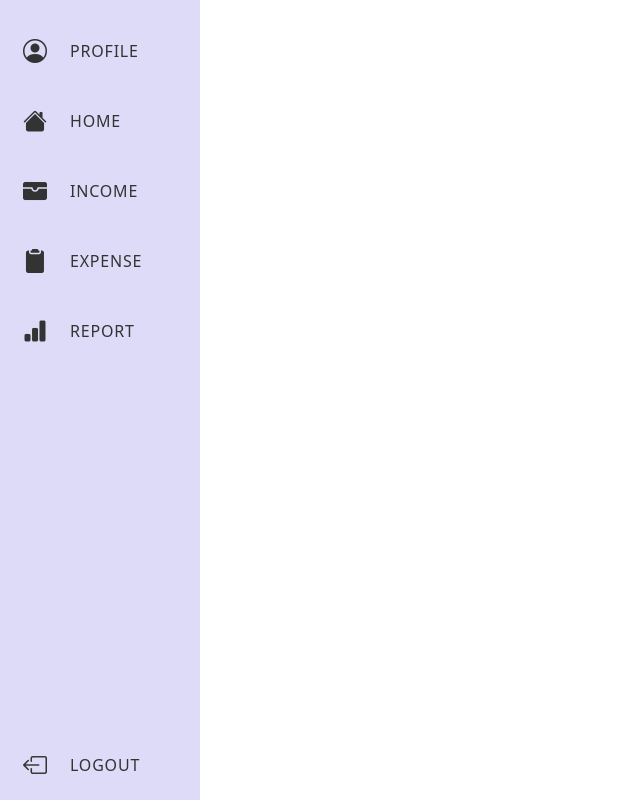
After one commit to tin-auppati/jubjai, a Flask app: page /all_incomes in a window 1280 px wide. The commit adds this page. Shown: the whole page, without its empty margins (0-640 px from the left). Run offline with Flask 3, Linux system fonts and the light colour scheme; parts of the project's set-up code (start-up, migrations or seed data) failed here and were passed over; some libraries are stand-ins or nearby versions.

Commit message:
fix sidebar

```diff
--- a/flask/app/static/css/homepage.css
+++ b/flask/app/static/css/homepage.css
@@ -15,7 +15,7 @@ body {
 }
 
 .sidebar:hover {
-    width: 250px;
+    width: 200px;
 }
 
 .sidebar ul {
--- a/flask/app/static/css/new_expense.css
+++ b/flask/app/static/css/new_expense.css
@@ -5,7 +5,7 @@ html {
 
 body {
   font-family: 'Montserrat', sans-serif;
-  background-color: #fbf6fc !;
+  background-color: #fbf6fc !important;
 }
 
 /* Sidebar styling */
@@ -22,7 +22,7 @@ body {
 }
 
 .sidebar:hover {
-  width: 250px;
+  width: 200px;
 }
 
 .sidebar ul {
--- a/flask/app/static/css/report.css
+++ b/flask/app/static/css/new_incomes.css
@@ -1,5 +1,6 @@
 body {
-    background-color: #fbf6fc !important;
+    background-color: #f7f4fa;
+    font-family: 'Montserrat', sans-serif;
 }
 
 /* Sidebar styling */
@@ -11,11 +12,10 @@ body {
     background: #dddbf8;
     overflow: hidden;
     transition: 0.5s;
-    z-index: 1000;
 }
 
 .sidebar:hover {
-    width: 250px;
+    width: 200px;
 }
 
 .sidebar ul {
--- a/flask/app/static/css/profile.css
+++ b/flask/app/static/css/profile.css
@@ -14,7 +14,7 @@ body {
 }
 
 .sidebar:hover {
-  width: 250px;
+  width: 200px;
 }
 
 .sidebar ul {
--- /dev/null
+++ b/flask/app/templates/all_incomes.html
@@ -0,0 +1,61 @@
+<!DOCTYPE html>
+<html lang="en">
+
+<head>
+  <meta charset="UTF-8">
+  <title>New Expense</title>
+  <!-- Bootstrap CSS -->
+  <link rel="stylesheet" href="https://cdn.jsdelivr.net/npm/bootstrap@5.3.0/dist/css/bootstrap.min.css">
+  <link rel="stylesheet"
+    href="https://cdn.jsdelivr.net/npm/bootstrap-select@1.14.0-beta3/dist/css/bootstrap-select.min.css">
+  <link rel="stylesheet" href="{{ url_for('static', filename='css/new_incomes.css') }}">
+  <link rel="stylesheet" href="https://cdn.jsdelivr.net/npm/bootstrap@5.3.0/dist/css/bootstrap.min.css">
+  <link rel="stylesheet" href="https://cdn.jsdelivr.net/npm/bootstrap-icons@1.11.3/font/bootstrap-icons.min.css">
+
+  <!-- Include Tesseract.js -->
+</head>
+
+<body>
+    <!-- Sidebar -->
+    <div class="sidebar">
+      <ul>
+          <li>
+              <a href="{{ url_for('users_profile') }}" title="Profile">
+                  <span class=icon><i class="bi bi-person-circle"></i></span>
+                  <span class="text">Profile</span>
+              </a>
+          </li>
+          <li>
+              <a href="{{ url_for('homepage') }}" title="Home">
+                  <span class=icon><i class="bi bi-house-fill"></i></span>
+                  <span class="text">Home</span>
+              </a>
+          </li>
+          <li>
+              <a href="{{ url_for('all_incomes') }}" title="Income">
+                  <span class=icon><i class="bi bi-wallet-fill"></i></span>
+                  <span class="text">Income</span>
+              </a>
+          </li>
+          <li>
+              <a href="{{ url_for('all_expenses') }}" title="All_expense">
+                  <span class=icon><i class="bi bi-clipboard2-fill"></i></span>
+                  <span class="text">Expense</span>
+              </a>
+          </li>
+          <li>
+              <a href="{{ url_for('report') }}" title="Report">
+                  <span class=icon><i class="bi bi-bar-chart-fill"></i></span>
+                  <span class="text">Report</span>
+              </a>
+          </li>
+          <div class="bottom">
+              <li>
+                  <a href="{{ url_for('users_logout') }}" title="Logout">
+                      <span class=icon><i class="bi bi-box-arrow-left"></i></span>
+                      <span class="text">Logout</span>
+                  </a>
+              <li>
+          </div>
+      </ul>
+  </div>
--- a/flask/app/views.py
+++ b/flask/app/views.py
@@ -531,3 +531,8 @@ def homepage():
 @app.route('/report')
 def report():
     return render_template('report.html')
+
+@login_required
+@app.route('/all_incomes')
+def all_incomes():
+    return render_template('all_incomes.html')
```
Also changed, not shown: flask/app/static/css/all_expense.css (+11 -4 lines), flask/app/templates/all_expenses.html (+4 -4 lines), flask/app/templates/expenses.html (+5 -5 lines), flask/app/templates/homepage.html (+4 -4 lines), flask/app/templates/report.html (+4 -4 lines), flask/app/templates/users/profile.html (+4 -4 lines).
